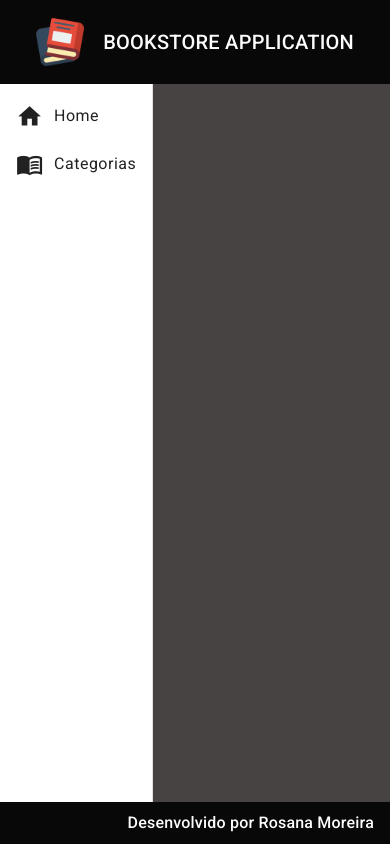
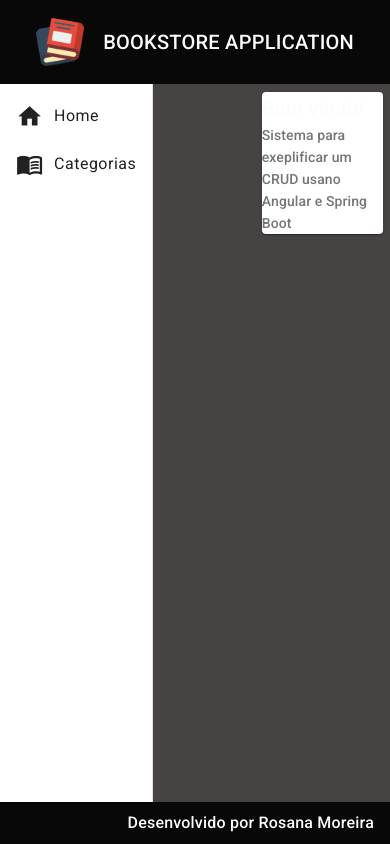
Before and after one commit to rosana-moreira/bookstore, an Angular app: page / in a window 390 px wide. Built offline with nearby package versions, Linux system fonts and the light colour scheme.

Commit message:
implementação da rota home

```diff
--- a/src/app/app-routing.module.ts
+++ b/src/app/app-routing.module.ts
@@ -1,10 +1,16 @@
-import { NgModule } from '@angular/core';
-import { RouterModule, Routes } from '@angular/router';
+import { NgModule } from "@angular/core";
+import { RouterModule, Routes } from "@angular/router";
+import { HomeComponent } from "./components/views/home/home.component";
 
-const routes: Routes = [];
+const routes: Routes = [
+  {
+    path: "",
+    component: HomeComponent,
+  },
+];
 
 @NgModule({
   imports: [RouterModule.forRoot(routes)],
-  exports: [RouterModule]
+  exports: [RouterModule],
 })
-export class AppRoutingModule { }
+export class AppRoutingModule {}
--- a/src/app/components/template/nav/nav.component.html
+++ b/src/app/components/template/nav/nav.component.html
@@ -1,9 +1,9 @@
 <mat-sidenav-container class="container">
   <mat-sidenav mode="side" opened>
     <mat-nav-list>
-      <a mat-list-item>
+      <a routerLink="" mat-list-item>
         <i class="material-icons">home</i>
-       Home
+        Home
       </a>
       <a mat-list-item>
         <i class="material-icons">menu_book</i>
@@ -11,4 +11,7 @@
       </a>
     </mat-nav-list>
   </mat-sidenav>
+  <mat-sidenav-content>
+    <router-outlet> </router-outlet>
+  </mat-sidenav-content>
 </mat-sidenav-container>
--- /dev/null
+++ b/src/app/components/views/home/home.component.css
@@ -0,0 +1,14 @@
+.home {
+  width: 99%;
+  margin: 0.5rem auto;
+}
+@media (max-width: 450px) {
+  .home {
+    width: 70%;
+  }
+}
+@media (max-width: 770px) {
+  .home {
+    width: 90%;
+  }
+}
--- /dev/null
+++ b/src/app/components/views/home/home.component.html
@@ -0,0 +1,6 @@
+<mat-card class="home mat-elevation-z4">
+  <mat-card-title class="title">Bem vindo!</mat-card-title>
+  <mat-card-subtitle class="subtitle">
+    Sistema para exeplificar um CRUD usano Angular e Spring
+    Boot </mat-card-subtitle>
+</mat-card>
```
Also changed, not shown: src/app/app.module.ts (+7 -2 lines), src/app/components/views/home/home.component.ts (added, +10 -0 lines).
